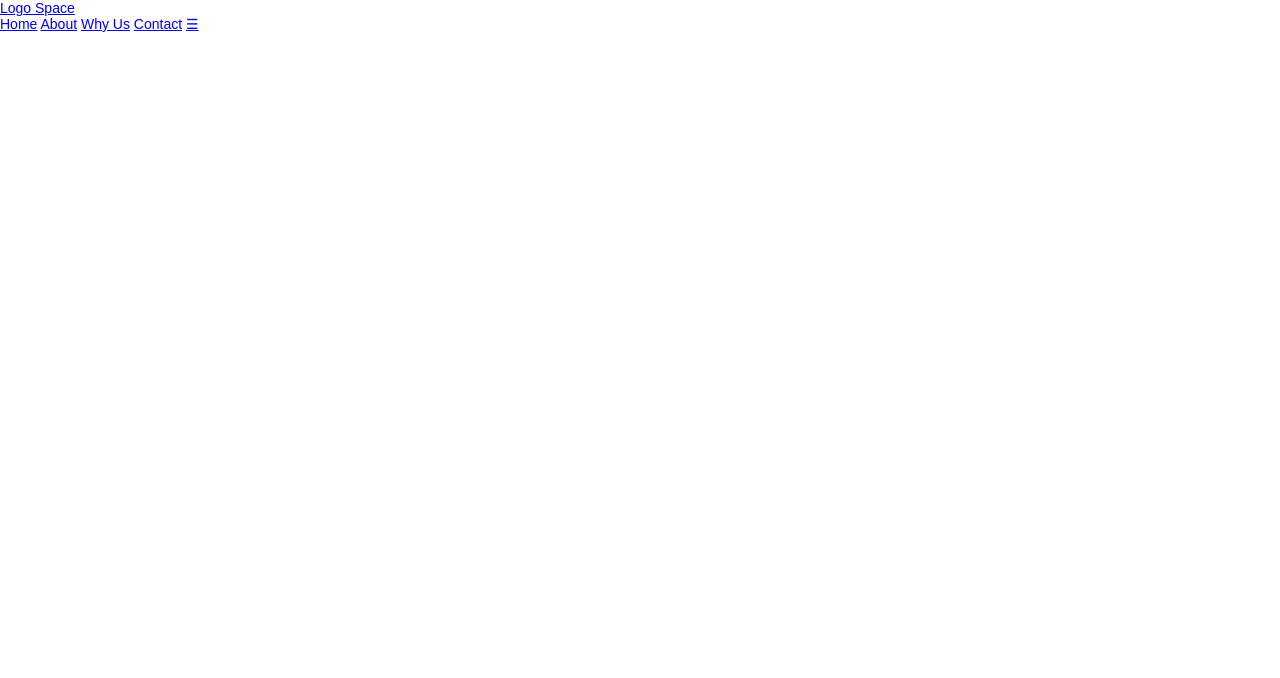
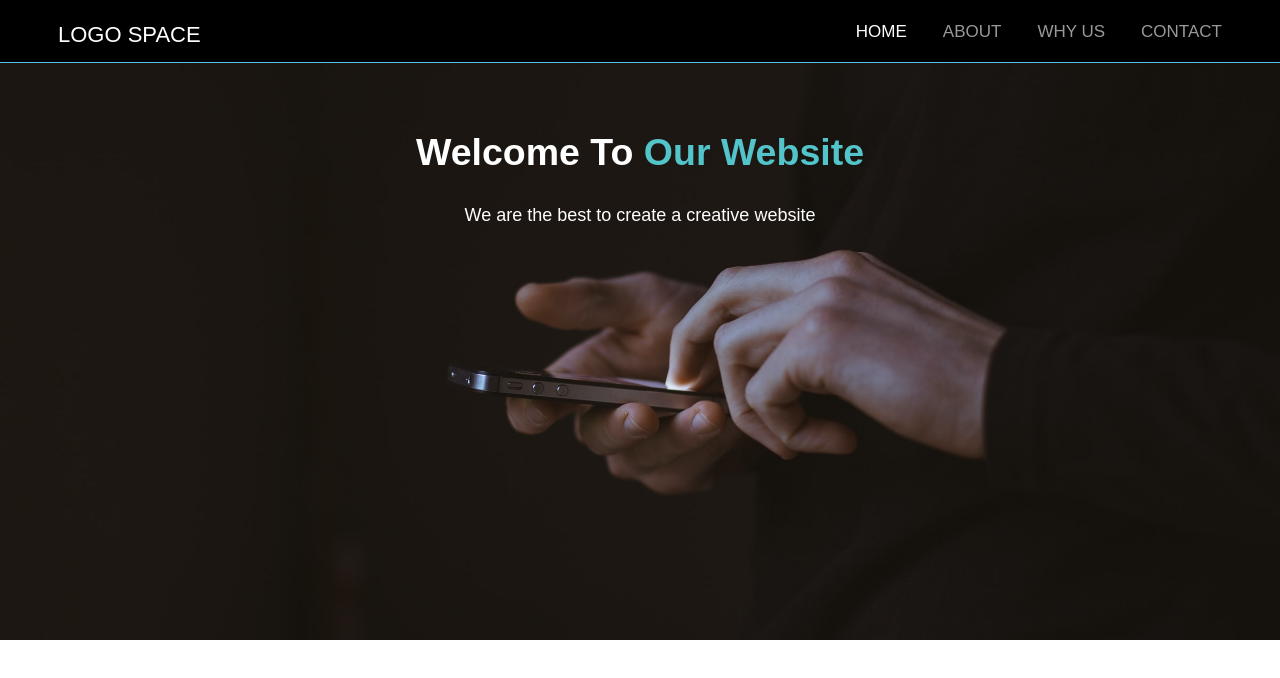
Before and after one commit to ugurakcora/SinglePageJustCSS, a plain HTML site: page index.html in a window 1280 px wide. Drawn offline with Linux system fonts and the light colour scheme.

Commit message:
add header and menu

```diff
--- a/css/style.css
+++ b/css/style.css
@@ -35,3 +35,66 @@
  figure {
      display: block;
  }
+
+ /* navbar */
+ nav {
+     position: fixed;
+     width: 100%;
+ }
+
+ nav .container {
+     max-width: 1200px;
+     margin: auto;
+     margin-top: 8px;
+ }
+
+ nav .logo a {
+     font-size: 22px;
+     color: #ffffff;
+     max-width: 250px;
+     margin: auto;
+ }
+
+ nav .menu {
+     float: right;
+ }
+ .topnav{
+     background-color: #000000;
+     overflow: hidden;
+     border-bottom: 1.5px solid #54c3ee;
+     text-transform: uppercase;
+ }
+.topnav a{
+    display: block;
+    float: left;
+    color: #999999;
+    padding: 14px 18px;
+    text-decoration: none;
+    font-size: 17px;
+}
+.topnav a.active, .topnav a:hover{
+    color: #ffffff;
+}
+.topnav .icon{
+    float: right;
+    display: none;
+}
+ /* header */
+ header {
+     /* height: 100vh; */
+     height: 80vh;
+     padding: 100px 30px 30px 30px;
+     text-align: center;
+     background: #000000 url("/img/header.jpg") no-repeat center center;
+     background-size: cover;
+     color: #ffffff;
+     font-size: 25px;
+ }
+
+ header h2 span {
+     color: #54c4cb;
+ }
+
+ header p {
+     font-size: 18px;
+ }
--- a/index.html
+++ b/index.html
@@ -26,6 +26,10 @@
       </div>
     </div>
   </nav>
+  <header id="header">
+    <h2>Welcome To <span> Our Website </span></h2>
+    <p>We are the best to create a creative website</p>
+  </header>
 
 
 </body>
```
